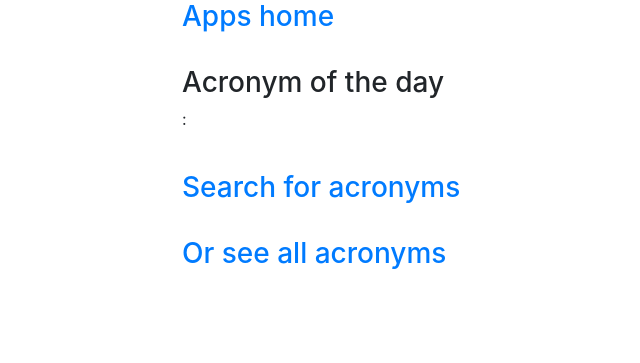
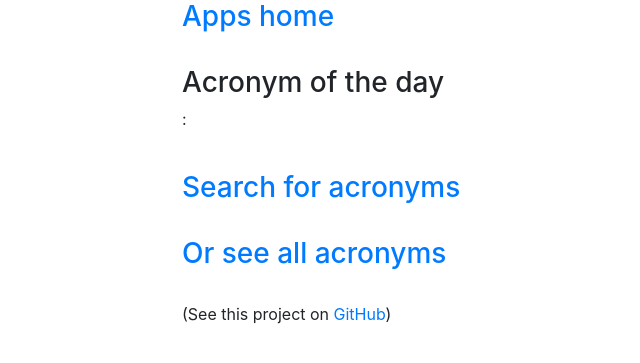
Before and after one commit to TashaArvanitis/femacronyms, a Django app: template templates/femacronyms/index.html in a window 1280 px wide. Shown: the top 363 px of the page, without its empty margins (93-733 px from the left). Run offline with Django 3.2, Linux system fonts and the light colour scheme; the template is opened without the code that fills it, so the values that code supplies are empty; some libraries are stand-ins or nearby versions.

Commit message:
Add GitHub link

```diff
--- a/templates/femacronyms/index.html
+++ b/templates/femacronyms/index.html
@@ -12,5 +12,8 @@
     <h3><a href="/femacronyms/query">Search for acronyms</a></h3>
     <br/>
     <h3><a href="/femacronyms/all">Or see all acronyms</a></h3>
+    <br/>
+    <p>(See this project on
+        <a href="https://github.com/TashaArvanitis/femacronyms">GitHub</a>)</p>
 
 {% endblock %}
```
